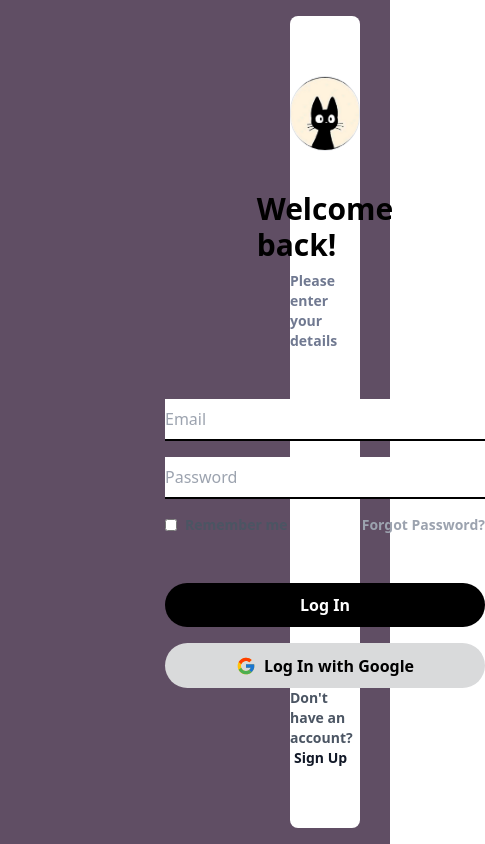
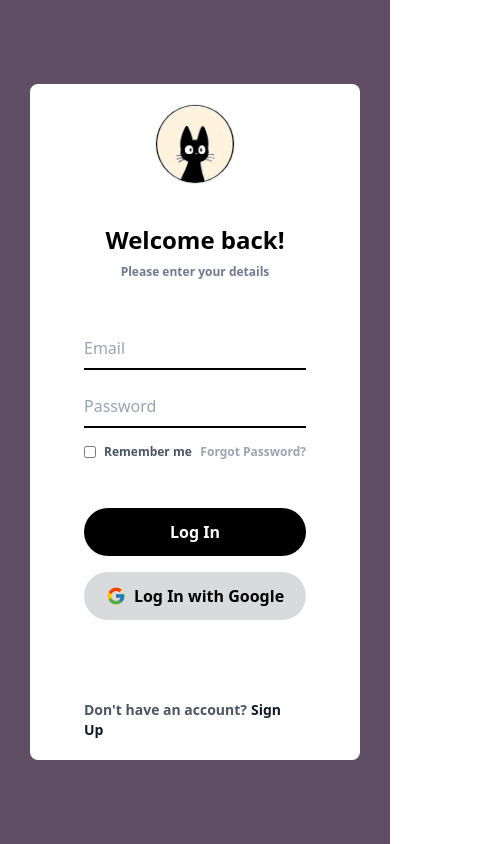
Before and after one commit to kenma-zks/chatapp, a React (Vite) app in the folder frontend/: page /login in a window 390 px wide. Shown: the whole page, 485 px wide, since content can reach past the window. Built offline with nearby package versions, Linux system fonts and the light colour scheme.

Commit message:
make login page responsive

```diff
--- a/frontend/package.json
+++ b/frontend/package.json
@@ -13,6 +13,7 @@
     "@reduxjs/toolkit": "^1.9.5",
     "react": "^18.2.0",
     "react-dom": "^18.2.0",
+    "react-hook-form": "^7.46.1",
     "react-redux": "^8.1.2",
     "react-router-dom": "^6.16.0"
   },
--- a/frontend/src/pages/Login.tsx
+++ b/frontend/src/pages/Login.tsx
@@ -1,50 +1,68 @@
+import { Link } from "react-router-dom";
 import bg from "../assets/loginbg.jpg";
 import logo from "../assets/logo.jpg";
+import { ILoginData } from "../Types/types";
+import { SubmitHandler, useForm } from "react-hook-form";
 
 const Login = () => {
+  const { handleSubmit, register } = useForm<ILoginData>();
+
+  const onSubmit: SubmitHandler<ILoginData> = async (data) => {
+    console.log(data);
+  };
   return (
-    <div className="flex w-full h-screen">
-      <div className="flex md:flex-1 w-2/3 flex-row h-full bg-[#604E64]">
-        <img src={bg} className="w-full object-contain md:block hidden" />
+    <form
+      className="flex w-full h-screen bg-[#604E64]"
+      onSubmit={handleSubmit(onSubmit)}
+    >
+      <div className="lg:flex lg:flex-1 lg:w-2/3  flex-row h-full bg-[#604E64]">
+        <img src={bg} className="w-full object-contain lg:block hidden" />
       </div>
-      <div className="flex w-1/3 flex-row h-full px-[30px] py-[16px] bg-[#604E64]  ">
-        <div className="flex flex-col w-full py-[60px] items-center rounded-lg bg-white">
+      <div className="flex w-full lg:w-1/3 flex-row h-auto items-center justify-center px-[30px] py-[16px] bg-[#604E64]  ">
+        <div className="flex flex-col w-full px-[54px] py-[20px] items-center rounded-lg bg-white">
           <img
             src={logo}
             className="w-[80px] h-[80px] rounded-full border items-center justify-center object-cover "
           />
-          <div className="text-3xl font-bold mt-10 ">Welcome back!</div>
-          <div className="text-sm font-semibold text-[#707991] mt-2">
+          <div className="text-2xl md:text-3xl font-bold mt-10 ">
+            Welcome back!
+          </div>
+          <div className="text-xs md:text-sm font-semibold text-[#707991] mt-2">
             Please enter your details
           </div>
           <input
             type="text"
             placeholder="Email"
-            className="border-black border-b-2 mt-12 mb-4 w-80 py-2 focus:outline-none"
+            className="border-black border-b-2 mt-12 mb-4 w-full py-2 focus:outline-none"
+            {...register("email", { required: "Email is required" })}
           />
           <input
             type="password"
             placeholder="Password"
-            className="border-black border-b-2 w-80 py-2 focus:outline-none"
+            className="border-black border-b-2 w-full py-2 focus:outline-none"
+            {...register("password", { required: "Password is required" })}
           />
-          <div className="flex flex-row w-80 mt-4 items-center justify-between">
+          <div className="flex flex-row w-full mt-4 items-center justify-between">
             <label className="flex items-center justify-center space-x-2">
               <input
                 type="checkbox"
                 className="form-checkbox h-3 w-3 hover:cursor-pointer"
               />
-              <span className="text-sm font-semibold text-gray-600">
+              <span className="text-xs md:text-sm font-semibold text-gray-600">
                 Remember me
               </span>
             </label>
-            <div className="text-sm font-semibold text-gray-400 hover:cursor-pointer">
+            <div className="text-xs md:text-sm font-semibold text-gray-400 hover:cursor-pointer">
               Forgot Password?
             </div>
           </div>
-          <button className="h-12 bg-black w-80 mt-12 text-white font-semibold rounded-full">
-            Log In
+          <button
+            className="h-12 bg-black w-full mt-12 text-white font-semibold rounded-full"
+            type="submit"
+          >
+            <Link to="/home">Log In</Link>
           </button>
-          <button className="h-12 bg-[#d9dadb] w-80 mt-4 font-semibold rounded-full flex items-center justify-center gap-2">
+          <button className="h-12 bg-[#d9dadb] w-full mt-4 font-semibold rounded-full flex items-center justify-center gap-2">
             <svg
               xmlns="http://www.w3.org/2000/svg"
               x="0px"
@@ -73,7 +91,7 @@ const Login = () => {
             Log In with Google
           </button>
 
-          <div className="flex mt-auto">
+          <div className="flex mt-20">
             <p className="text-sm font-semibold text-gray-600">
               Don't have an account?
               <span className="font-semibold cursor-pointer text-gray-900 px-1">
@@ -83,7 +101,7 @@ const Login = () => {
           </div>
         </div>
       </div>
-    </div>
+    </form>
   );
 };
 
```
Also changed, not shown: 1 other file (tests, documents, lock files or other folders).
